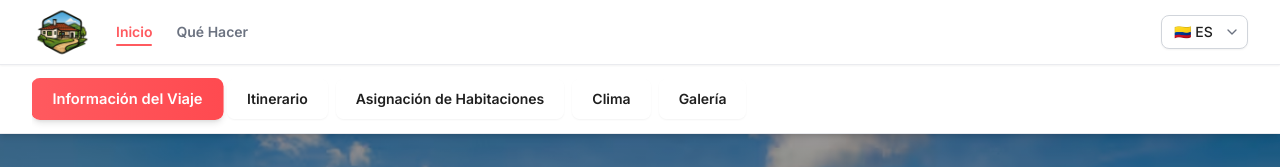
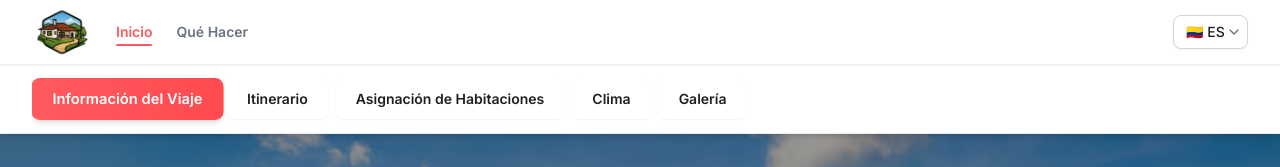
Before and after one commit to jzuluaga3/villa-de-leyva, a Next.js app: page / in a window 1280 px wide. Shown: the top 167 px of the page. Built offline with nearby package versions, Linux system fonts and the light colour scheme; no server answers.

Commit message:
Reduce padding between language text and dropdown caret
- Decrease right padding from pr-8 to pr-5
- Move caret closer from right-2 to right-1.5
- Create more compact dropdown appearance

```diff
--- a/components/Navigation.tsx
+++ b/components/Navigation.tsx
@@ -83,14 +83,14 @@ export function Navigation() {
               <select
                 value={lang}
                 onChange={(e) => setLang(e.target.value as Language)}
-                className="appearance-none bg-white border border-gray-300 rounded-lg pl-3 pr-8 py-1.5 text-sm font-medium text-text-primary focus:outline-none focus:ring-2 focus:ring-primary focus:border-primary transition-all duration-200 cursor-pointer hover:border-gray-400 shadow-sm"
+                className="appearance-none bg-white border border-gray-300 rounded-lg pl-3 pr-5 py-1.5 text-sm font-medium text-text-primary focus:outline-none focus:ring-2 focus:ring-primary focus:border-primary transition-all duration-200 cursor-pointer hover:border-gray-400 shadow-sm"
                 aria-label="Select language"
               >
                 <option value="es">🇨🇴 ES</option>
                 <option value="en">🇺🇸 EN</option>
               </select>
               <ChevronDown
-                className="absolute right-2 top-1/2 -translate-y-1/2 w-4 h-4 text-text-secondary pointer-events-none"
+                className="absolute right-1.5 top-1/2 -translate-y-1/2 w-4 h-4 text-text-secondary pointer-events-none"
                 aria-hidden="true"
               />
             </div>
```
